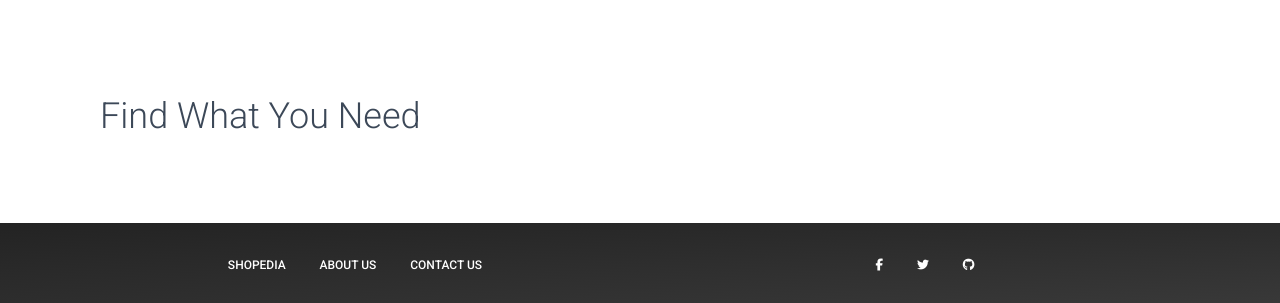
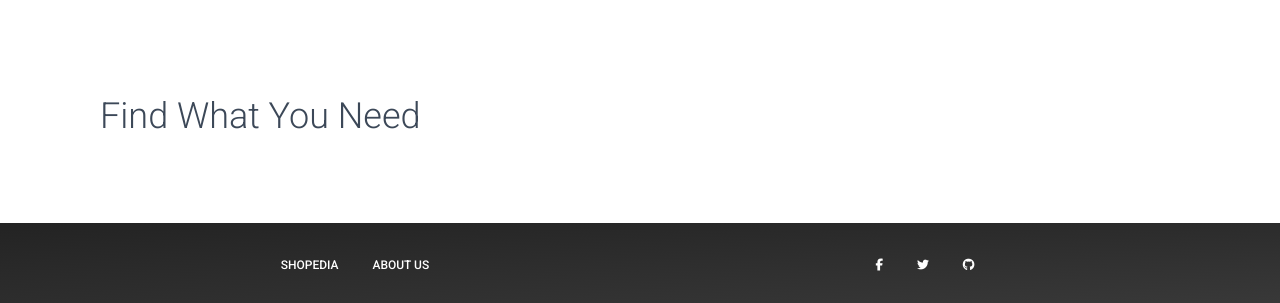
Before and after one commit to t0e/shopedia, a Django app: page /home/ in a window 1280 px wide. Shown: the part 501-804 px from the top of the page. Run offline with Django 3.2, Linux system fonts and the light colour scheme; some libraries are stand-ins or nearby versions.

Commit message:
add favicon

```diff
--- a/shopedia_customer/templates/base.html
+++ b/shopedia_customer/templates/base.html
@@ -5,7 +5,7 @@
 <head>
   <meta charset="utf-8" />
   <link rel="apple-touch-icon" sizes="76x76" href="../assets/img/apple-icon.png">
-  <link rel="icon" type="image/png" href="../assets/img/favicon.png">
+  <link rel="icon" type="image/png" href="{% static 'img/shopedia.png' %}">
   <meta http-equiv="X-UA-Compatible" content="IE=edge,chrome=1" />
   <title>
     Shopedia
@@ -255,27 +255,22 @@
                 About Us
               </a>
             </li>
-            <li>
-              <a href="/contact-us/">
-                Contact Us
-              </a>
-            </li>
           </ul>
         </nav>
         <nav class="float-right col-md">
           <ul>
             <li>
-              <a href="https://www.creative-tim.com">
+              <a href="https://www.facebook.com">
                 <i class="fa fa-facebook"></i>
               </a>
             </li>
             <li>
-              <a href="https://creative-tim.com/presentation">
+              <a href="https://twitter.com">
                 <i class="fa fa-twitter"></i>
               </a>
             </li>
             <li>
-              <a href="http://blog.creative-tim.com">
+              <a href="https://github.com/t0e/shopedia">
                 <i class="fa fa-github"></i>
               </a>
             </li>
--- a/shopedia_customer/templates/shop.html
+++ b/shopedia_customer/templates/shop.html
@@ -19,7 +19,7 @@
 				<h1 class="title">{{ shop.fields.shop_name }}</h1>
 				<h4>{{ shop.fields.description }}</h4>
 				<br>
-				<a href="http://www.facebook.com/sharer.php?https://shopedia.com:8000/shop/{{shop.fields.shop_id}}" target="_blank" class="btn btn-info btn-raised">
+				<a href="http://www.facebook.com/sharer/sharer.php?u=https://shopedia.com:8000/shop/{{shop.fields.shop_id}}" target="_blank" class="btn btn-info btn-raised">
 					<i class="fa fa-share"></i> Share this shop
 				</a>
 			</div>
--- a/shopedia_customer/views.py
+++ b/shopedia_customer/views.py
@@ -119,7 +119,11 @@ def check_out(request):
 		return render(request, 'cart-empty.html', {"user": user})
 
 def item(request):
-	return render(request, 'item.html')
+	if 'user_id' not in request.session.keys():
+		user = None
+	else:
+		user = json.loads(serializers.serialize('json', User.objects.filter(user_id=request.session['user_id'])))[0]
+	return render(request, 'item.html', {"user": user})
 
 def cart(request):
 	if 'user_id' not in request.session.keys():
@@ -176,6 +180,11 @@ def get_shop_list(request):
 			return JsonResponse({'shops':shops})
 
 def complete_purchase(request, data):
+	if 'user_id' not in request.session.keys():
+		user = None
+	else:
+		user = json.loads(serializers.serialize('json', User.objects.filter(user_id=request.session['user_id'])))[0]
+
 	data = ast.literal_eval(str(auth.decrypt(data)))
 	content = json.loads(json.dumps(data))
 	millis = int(round(time.time() * 1000))
@@ -186,8 +195,13 @@ def complete_purchase(request, data):
 	order = Orders(order_id=millis, user_id=1, items=items, sub_total=float(content[1]) , internet_transaction_fee=float(content[2]), total=float(content[3]))
 	order.save()
 	del request.session['cart']
-	return render(request, 'thank-you-page.html')
+	return render(request, 'thank-you-page.html', {"user": user})
 
 
 def about_us(request):
-	return render(request, 'about-us.html')
+	if 'user_id' not in request.session.keys():
+		user = None
+	else:
+		user = json.loads(serializers.serialize('json', User.objects.filter(user_id=request.session['user_id'])))[0]
+
+	return render(request, 'about-us.html', {"user": user})
```
